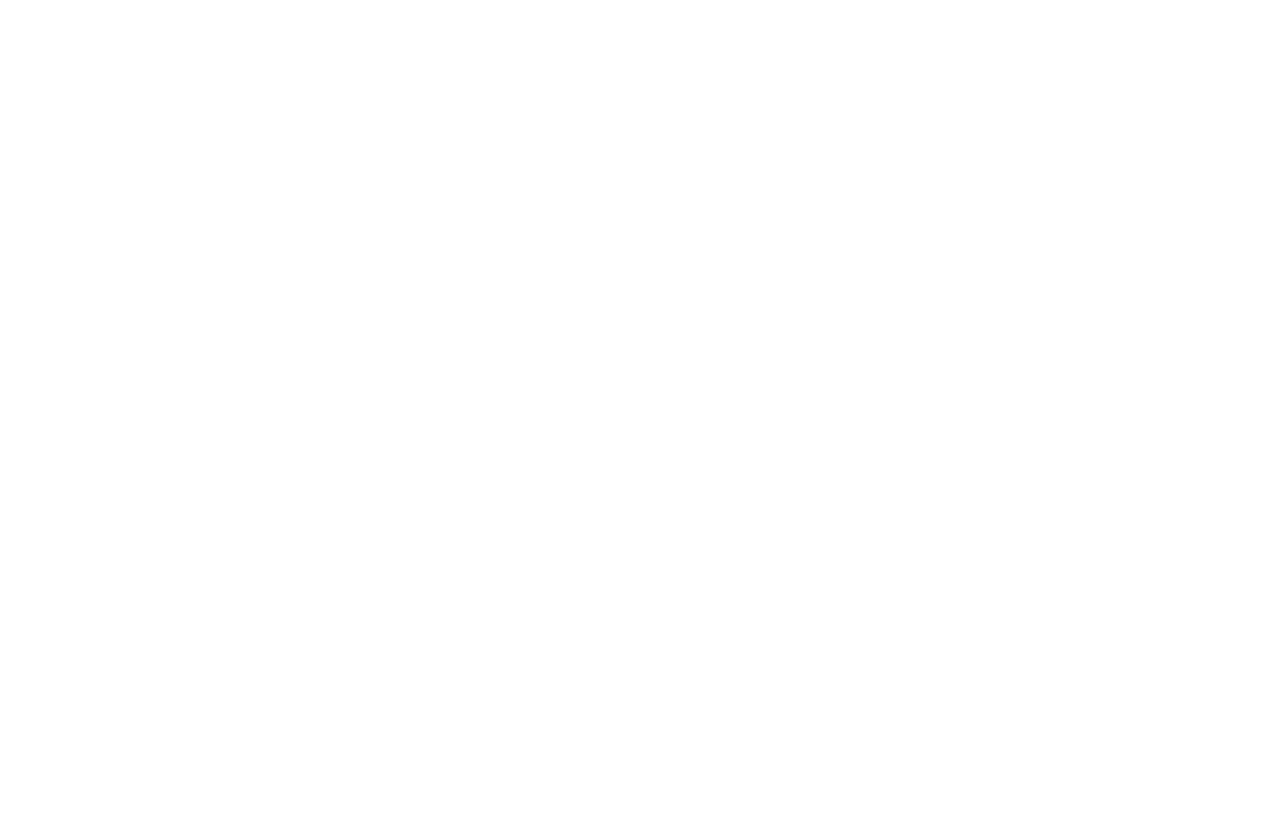
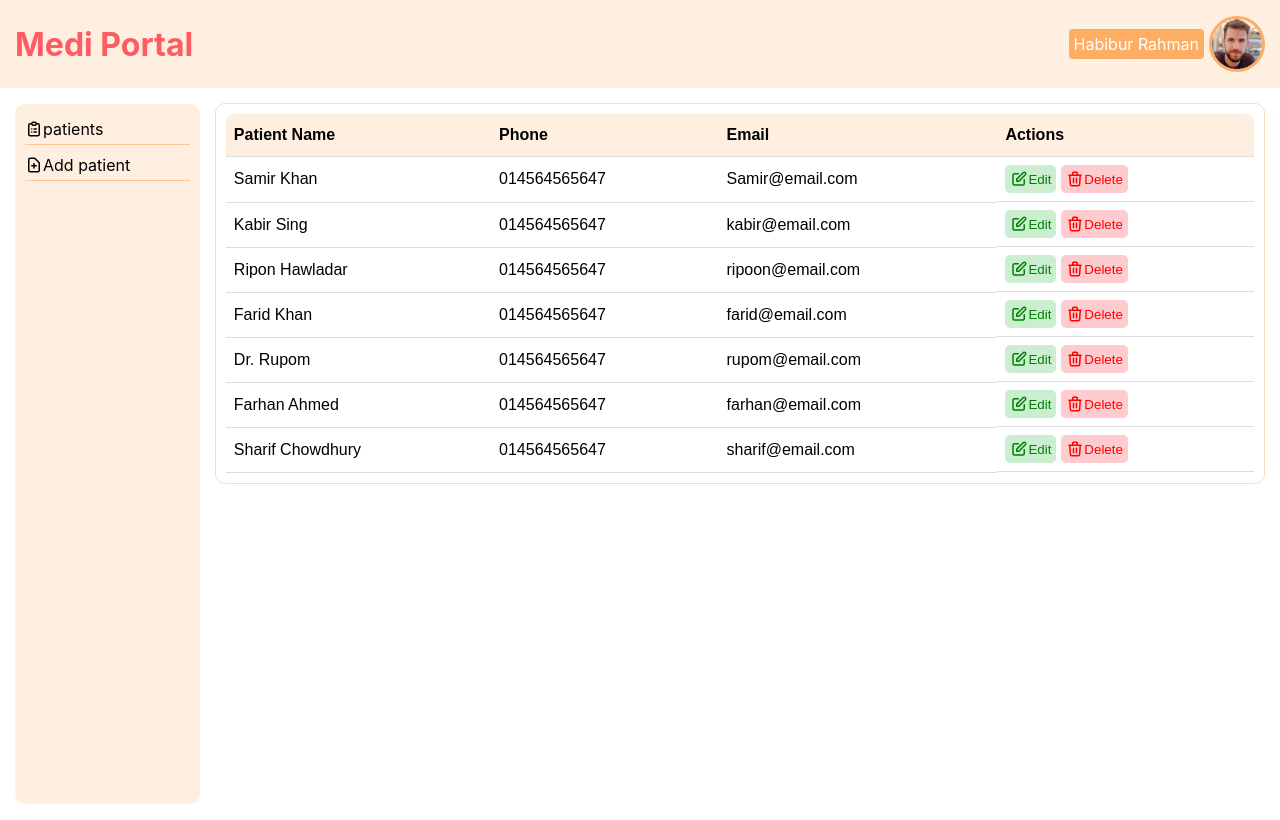
Before and after one commit to habib-sc/medi-portal, a React (Create React App) app: page /dashboard/staff in a window 1280 px wide. Before the commit this address had no page. Built offline with nearby package versions, Linux system fonts and the light colour scheme.

Commit message:
Added staff area

```diff
--- /dev/null
+++ b/public/patients.json
@@ -0,0 +1,44 @@
+[
+    {
+        "id": 1,
+        "name": "Samir Khan",
+        "email": "Samir@email.com",
+        "phone": "014564565647"
+    },
+    {
+        "id": 2,
+        "name": "Kabir Sing",
+        "email": "kabir@email.com",
+        "phone": "014564565647"
+    },
+    {
+        "id": 3,
+        "name": "Ripon Hawladar",
+        "email": "ripoon@email.com",
+        "phone": "014564565647"
+    },
+    {
+        "id": 4,
+        "name": "Farid Khan",
+        "email": "farid@email.com",
+        "phone": "014564565647"
+    },
+    {
+        "id": 5,
+        "name": "Dr. Rupom",
+        "email": "rupom@email.com",
+        "phone": "014564565647"
+    },
+    {
+        "id": 6,
+        "name": "Farhan Ahmed",
+        "email": "farhan@email.com",
+        "phone": "014564565647"
+    },
+    {
+        "id": 7,
+        "name": "Sharif Chowdhury",
+        "email": "sharif@email.com",
+        "phone": "014564565647"
+    }
+]
--- a/src/App.js
+++ b/src/App.js
@@ -1,18 +1,29 @@
 import { Route, Routes } from 'react-router-dom';
 import './App.css';
 import Admin from './components/Pages/Admin/Admin';
+import AddPatient from './components/Pages/Dashboard/AddPatient/AddPatient';
 import Doctors from './components/Pages/Dashboard/Doctors/Doctors';
+import Patients from './components/Pages/Dashboard/Patients/Patients';
 import Login from './components/Pages/Login/Login';
+import Staff from './components/Pages/Staff/Staff';
 
 function App() {
   return (
     <div className="App">
       <Routes>
         <Route path='/' element={<Login></Login>}></Route>
+
         <Route path='/dashboard/admin' element={<Admin></Admin>}>
           <Route index element={<Doctors></Doctors>}></Route>
           <Route path='/dashboard/admin/doctors' element={<Doctors></Doctors>}></Route>
         </Route>
+
+        <Route path='/dashboard/staff' element={<Staff></Staff>}>
+          <Route index element={<Patients></Patients>}></Route>
+          <Route path='/dashboard/staff/patients' element={<Patients></Patients>}></Route>
+          <Route path='/dashboard/staff/add-patient' element={<AddPatient></AddPatient>}></Route>
+        </Route>
+
       </Routes>
     </div>
   );
--- /dev/null
+++ b/src/components/Pages/Dashboard/AddPatient/AddPatient.css
@@ -0,0 +1,21 @@
+.form-group{
+    display: grid;
+    grid-template-columns: repeat(3, 1fr);
+    gap: 20px;
+}
+
+.primary-btn{
+    padding: 10px 20px;
+    border-radius: 8px;
+    border: none;
+    background-color: #FDAD64;
+    color: white;
+    font-size: 16px;
+}
+
+.input-group input, textarea{
+    padding: 8px;
+    width: 92%;
+    border: 1px solid rgba(128, 128, 128, 0.466);
+    border-radius: 6px;
+}
--- /dev/null
+++ b/src/components/Pages/Dashboard/AddPatient/AddPatient.js
@@ -0,0 +1,36 @@
+import React from 'react';
+import './AddPatient.css';
+
+const AddPatient = () => {
+    return (
+        <div>
+            <form>
+                <div className='form-group'>
+                    <div className='input-group'>
+                        <label htmlFor="name">Patient Name:</label> <br />
+                        <input type="text" />
+                    </div>
+                    <div className='input-group'>
+                        <label htmlFor="phone">Phone Number:</label> <br />
+                        <input type="text" />
+                    </div>
+                    <div className='input-group'>
+                        <label htmlFor="email">Email:</label> <br />
+                        <input type="text" />
+                    </div>
+                    <div className='input-group'>
+                        <label htmlFor="address">Address:</label> <br />
+                        <input type="text" />
+                    </div>
+                    <div className='input-group'>
+                        <label htmlFor="description">Description:</label> <br />
+                        <textarea type="text" />
+                    </div>
+                </div>
+                <button className='primary-btn'>Add Now</button>
+            </form>
+        </div>
+    );
+};
+
+export default AddPatient;
--- a/src/components/Pages/Dashboard/Chart/Chart.js
+++ b/src/components/Pages/Dashboard/Chart/Chart.js
@@ -69,7 +69,7 @@
                 </div>
             </div>
             <div className='chart-item'>
-                <h2 className='chart-heading'>Patients Graph</h2>
+                <h2 className='chart-heading'>Patients Vs Fees Graph</h2>
                 <div className='chart-container'>
                     <ResponsiveContainer width="100%" height="100%">
                     <LineChart
--- a/src/components/Pages/Dashboard/Dashboard.js
+++ b/src/components/Pages/Dashboard/Dashboard.js
@@ -60,9 +60,20 @@
                     </>}
 
                     {/* Staff route item  */}
-                    { pathname === '/staff' &&
+                    { pathname.includes('/dashboard/staff') &&
                     <>
-                        <li><a href="#">patients</a></li>
+                        <li className='list-item'>
+                            <svg xmlns="http://www.w3.org/2000/svg" className="edit-icon" fill="none" viewBox="0 0 24 24" stroke="currentColor" strokeWidth={2}>
+                                <path strokeLinecap="round" strokeLinejoin="round" d="M9 5H7a2 2 0 00-2 2v12a2 2 0 002 2h10a2 2 0 002-2V7a2 2 0 00-2-2h-2M9 5a2 2 0 002 2h2a2 2 0 002-2M9 5a2 2 0 012-2h2a2 2 0 012 2m-3 7h3m-3 4h3m-6-4h.01M9 16h.01" />
+                            </svg>
+                            <Link to='/dashboard/staff/patients'>patients</Link>
+                        </li>
+                        <li className='list-item'>
+                            <svg xmlns="http://www.w3.org/2000/svg" className="edit-icon" fill="none" viewBox="0 0 24 24" stroke="currentColor" strokeWidth={2}>
+                                <path strokeLinecap="round" strokeLinejoin="round" d="M9 13h6m-3-3v6m5 5H7a2 2 0 01-2-2V5a2 2 0 012-2h5.586a1 1 0 01.707.293l5.414 5.414a1 1 0 01.293.707V19a2 2 0 01-2 2z" />
+                            </svg>
+                            <Link to='/dashboard/staff/add-patient'>Add patient</Link>
+                        </li>
                     </>}
 
                 </ul>
--- /dev/null
+++ b/src/components/Pages/Dashboard/Patients/Patients.js
@@ -0,0 +1,59 @@
+import React, { useEffect, useState } from 'react';
+
+const Patients = () => {
+    const [patients, setPatients] = useState();
+
+
+    useEffect( () => {
+        fetch('/patients.json')
+        .then(res => res.json())
+        .then(data => setPatients(data))
+    }, []);
+    return (
+        <div>
+            <table id="table">
+                <thead>
+                    <tr>
+                        <th style={{borderTopLeftRadius: '8px'}}>Patient Name</th>
+                        <th>Phone</th>
+                        <th>Email</th>
+                        <th style={{borderTopRightRadius: '8px'}}>Actions</th>
+                    </tr>
+                </thead>
+
+                {patients &&
+                <tbody>
+                    {
+                        patients.map(patient => <tr key={patient.id}>
+                            <td>{patient.name}</td>
+                            <td>{patient.phone}</td>
+                            <td>{patient.email}</td>
+                            <td className='actions-container'>
+                                <button className='edit-btn'>
+                                    <svg xmlns="http://www.w3.org/2000/svg" className="edit-icon" fill="none" viewBox="0 0 24 24" stroke="currentColor" strokeWidth="2">
+                                    <path strokeLinecap="round" strokeLinejoin="round" d="M11 5H6a2 2 0 00-2 2v11a2 2 0 002 2h11a2 2 0 002-2v-5m-1.414-9.414a2 2 0 112.828 2.828L11.828 15H9v-2.828l8.586-8.586z" />
+                                    </svg>
+                                    <div>
+                                        Edit
+                                    </div>
+                                </button>
+                                <button className='delete-btn'>
+                                    <svg xmlns="http://www.w3.org/2000/svg" className="delete-icon" fill="none" viewBox="0 0 24 24" stroke="currentColor" strokeWidth="2">
+                                    <path strokeLinecap="round" strokeLinejoin="round" d="M19 7l-.867 12.142A2 2 0 0116.138 21H7.862a2 2 0 01-1.995-1.858L5 7m5 4v6m4-6v6m1-10V4a1 1 0 00-1-1h-4a1 1 0 00-1 1v3M4 7h16" />
+                                    </svg>
+                                    <div>
+                                        Delete
+                                    </div>
+                                </button>
+                            </td>
+                        </tr>)
+                    }
+                </tbody>
+                }
+
+            </table>
+        </div>
+    );
+};
+
+export default Patients;
--- a/src/components/Pages/Staff/Staff.js
+++ b/src/components/Pages/Staff/Staff.js
@@ -1,9 +1,12 @@
 import React from 'react';
+import Header from '../../Shared/Header/Header';
+import Dashboard from '../Dashboard/Dashboard';
 
 const Staff = () => {
     return (
         <div>
-            Staff
+            <Header></Header>
+            <Dashboard></Dashboard>
         </div>
     );
 };
```
